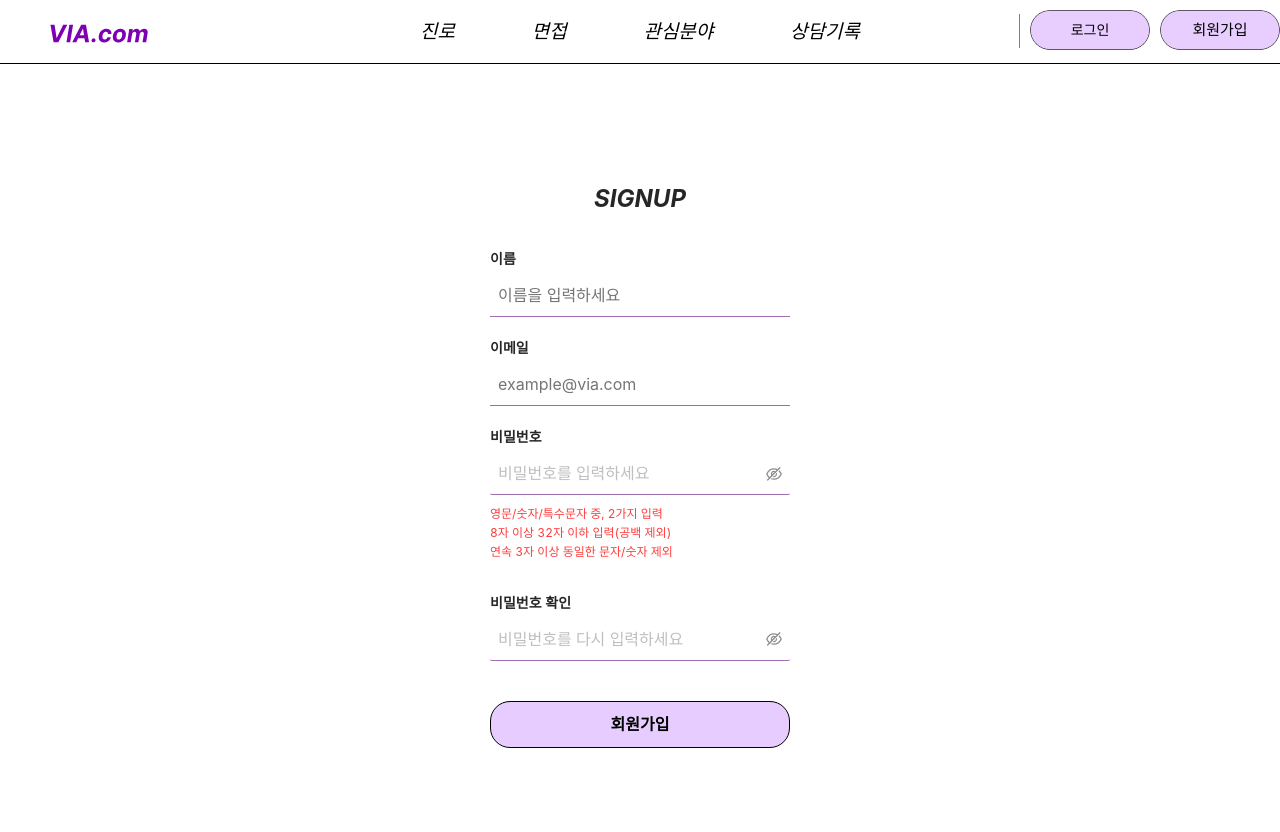
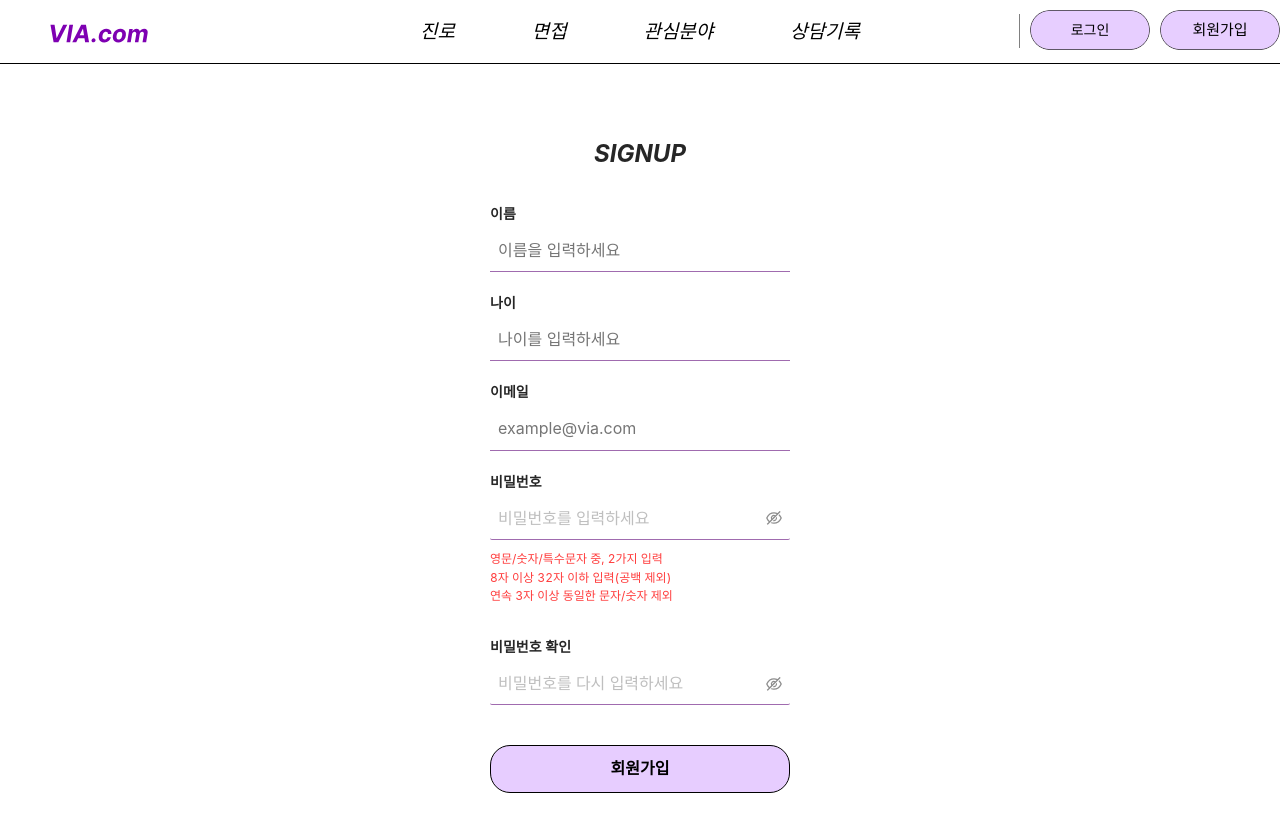
Before and after one commit to kimse0ngjun/via, a React (Create React App) app: page /signup in a window 1280 px wide. Shown: the top 832 px of the page. Built offline with nearby package versions, Linux system fonts and the light colour scheme.

Commit message:
회원가입 페이지에 나이 입력 필드를 추가하고, 관련 상태 관리 로직을 구현함.

```diff
--- a/src/components/SignupPage.js
+++ b/src/components/SignupPage.js
@@ -6,6 +6,7 @@ import * as styles from '../styles/SignUpPage.styles';
 const SignUpPage = () => {
   const [password, setPassword] = useState('');
   const [confirmPassword, setConfirmPassword] = useState('');
+  const [age, setAge] = useState(''); // 나이 상태 추가
 
   const handleSignUp = (e) => {
     e.preventDefault();
@@ -19,6 +20,17 @@ const SignUpPage = () => {
         <div css={styles.row}>
           <label css={styles.label}>이름</label>
           <input css={styles.input} type="text" placeholder="이름을 입력하세요" />
+        </div>
+        {/* 나이 입력칸 추가 */}
+        <div css={styles.row}>
+          <label css={styles.label}>나이</label>
+          <input
+            css={styles.input}
+            type="number"
+            placeholder="나이를 입력하세요"
+            value={age}
+            onChange={(e) => setAge(e.target.value)}
+          />
         </div>
         <div css={styles.row}>
           <label css={styles.label}>이메일</label>
@@ -47,6 +59,7 @@ const SignUpPage = () => {
             onChange={(e) => setConfirmPassword(e.target.value)}
           />
         </div>
+
         <button css={styles.signUpButton} onClick={handleSignUp}>회원가입</button>
       </form>
     </div>
```
